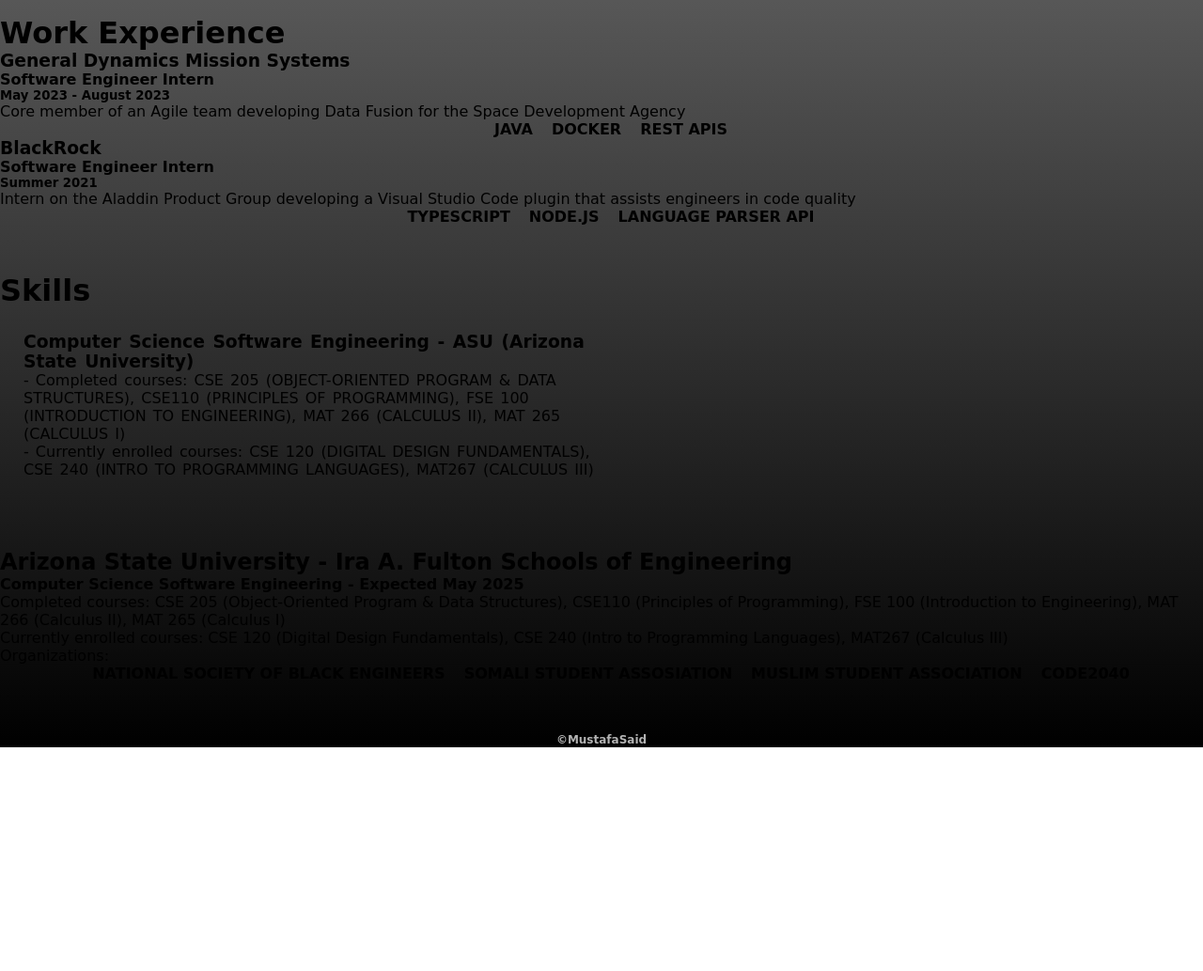
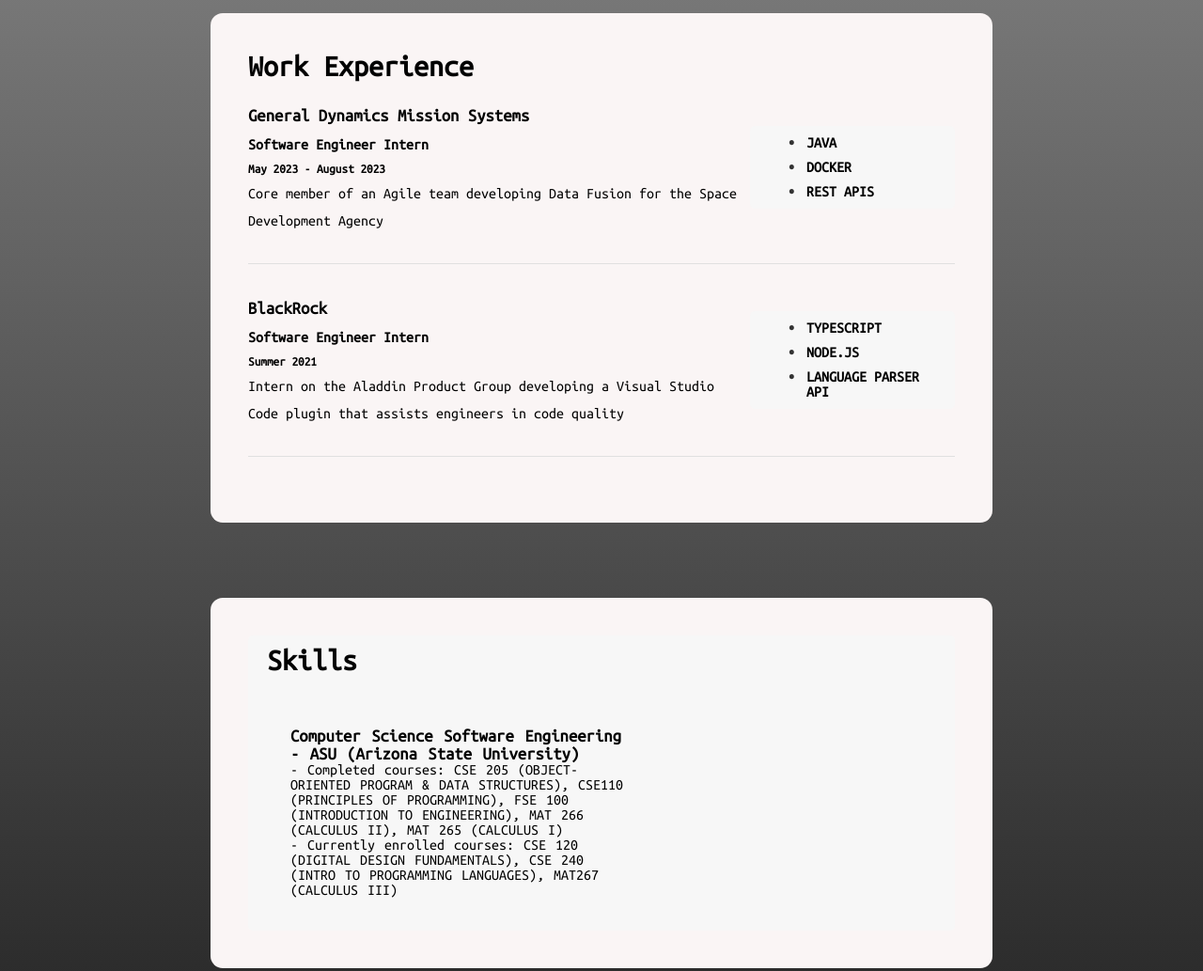
Before and after one commit to moos3e/Personal-portfolio, a plain HTML site: page index.html in a window 1280 px wide. Shown: the part 840-1873 px from the top of the page at 94% size. Before the commit the page ends 1635 px from the top, so only its background shows below. Drawn offline with nearby package versions, Linux system fonts and the light colour scheme; a web font is replaced by a local one.

Commit message:
Update style.css

```diff
--- a/style.css
+++ b/style.css
@@ -1,14 +1,15 @@
-@import url("https://fonts.googleapis.com/css2?family=DynaPuff:wght@600&family=Shadows+Into+Light&display=swap");
+
+@import url('https://fonts.googleapis.com/css2?family=Questrial&family=Ubuntu+Mono&display=swap');
+@import url('https://fonts.googleapis.com/css2?family=Lato:ital,wght@0,700;1,700&display=swap');
+@import url('https://fonts.googleapis.com/css2?family=DynaPuff:wght@400;500&display=swap');
 * {
   margin: 0;
   padding: 0;
   box-sizing: border-box;
-  font-family: "DynaPuff", cursive;
 }
 
-@font-face {
-  font-family: Open Sans;
-  src: url("https://fonts.googleapis.com/css?family=Open+Sans:400,700");
+html {
+  scroll-behavior: smooth;
 }
 
 body {
@@ -21,6 +22,7 @@ body {
 }
 
 .navbar {
+  font-family: Ubuntu Mono, serif;
   max-width: 1560px;
   padding: 20px;
   font-size: 14px;
@@ -61,29 +63,32 @@ ul li a:active {
 }
 
 .jumping-letters {
-  /* make the transformation smooth over 0.5 seconds */
   animation: jump 1s infinite;
-  transition: all 0.3s ease-in-out; /* apply the jump animation */
+  transition: all 0.3s ease-in-out;
 }
 
 @keyframes jump {
   50% {
     transform: translateY(-5px);
-    transition: all 0.3s ease-in-out; /* move the letters up by 10 pixels */
+    transition: all 0.3s ease-in-out;
   }
 }
 
-.solo {
+.solo2 {
   color: #fff;
 }
+
+
 hgroup {
-  display: ;
-  margin: 0;
-  padding: 45vh;
-  place-items: center;
-  min-height: 100vh;
-  width: 100%;
-  text-align: center;
+font-family: "DynaPuff", cursive;
+display: flex;
+flex-direction: column;
+align-items: center;
+justify-content:center;
+place-items: center;
+text-align: center;
+width: 100%;
+height: 100vh;
 }
 
 .text {
@@ -93,7 +98,72 @@ hgroup {
   font-size: 5vw;
   font-size: 1em;
   z-index: 5;
+
 }
+
+.body-container {
+  font-family: Ubuntu Mono, serif;
+  align-items: center;
+  display: flex;
+  background-color: #faf5f5;
+  box-sizing: border-box;
+  max-width: 65vw;
+  min-width: 38%;
+  border-radius: 13px;
+  margin: 0px auto;
+  padding: 40px; /* Increased padding to move content away from the walls */
+  width: 100%;
+  margin-bottom: 30px;
+}
+
+.experience-item {
+  display: flex;
+  justify-content: space-between;
+  align-items: center; /* Align items to the center vertically */
+  margin-bottom: 30px;
+  padding-bottom: 30px;
+  border-bottom: 1px solid #e0e0e0;
+}
+
+.description {
+  flex: 3;
+  padding-right: 0; /* Increased padding to move skills further from the description */
+  line-height: 1.8;
+}
+
+.skills {
+  flex: 1;
+  background-color: #f7f7f7;
+  padding: 10px 20px;
+  border-radius: 5px;
+  display: flex;
+  flex-direction: column;
+  align-items: flex-start; /* Align items to the left */
+  gap: 10px;
+}
+
+.skills ul {
+  display: flex;
+  flex-direction: column;
+  align-items: flex-start; /* Align items to the left */
+  gap: 10px;
+}
+
+.skills li {
+  vertical-align: middle;
+  position: relative;
+  padding-left: 20px;
+}
+
+.skills li::before {
+  content: '•';
+  position: absolute;
+  left: 0;
+  font-size: 1em;
+  line-height: 1;
+  color: #333; /* Bullet color */
+}
+
 .projects {
   position: relative;
   color: #000000;
@@ -104,25 +174,54 @@ hgroup {
   color: #000000;
 }
 
-.aboutme {
-  position: relative;
-  color: #000000;
+.education-container {
+  box-shadow: 0px 4px 15px rgba(0, 0, 0, 0.1);
+  background-color: #ffffff;
 }
 
-.resume {
-  position: relative;
-  color: #000000;
+.school-name {
+  font-size: 2em;
+  margin-top: 20px;
+  margin-bottom: 10px;
 }
 
-.body-container1 {
-  background-color: #fff;
-  align-items: center;
-  border-radius: 6px;
-  box-sizing: content-box;
-  margin: 0px auto;
-  max-width: 75vw;
-  padding: 15px;
-  width: 100%;
+.arizona {
+  color: maroon;  /* Maroon color for Arizona */
+}
+
+.state {
+  color: gold;  /* Gold color for State */
+}
+
+.university {
+  color: maroon;  /* Maroon color for University */
+}
+
+.column2 h4,
+.column2 p {
+  margin-top: 15px;
+  margin-bottom: 15px;
+}
+
+/* Bullet Points for Organizations */
+
+.education-organizations {
+  margin-left: 30px;  /* Indentation for the bullet points */
+}
+
+.education-organizations li {
+  position: relative;
+  padding-left: 20px;
+  margin-bottom: 10px;
+}
+
+.education-organizations li::before {
+  content: '•';
+  position: absolute;
+  left: 0;
+  font-size: 1em;
+  line-height: 1;
+  color: #333;
 }
 
 .desc {
@@ -137,39 +236,8 @@ hgroup {
 
 .topics {
   font-size: xx-large;
-}
-
-.body-container2 {
-  background-color: #fff;
+  margin-bottom: 20px;
   align-items: center;
-  border-radius: 6px;
-  box-sizing: content-box;
-  margin: 0px auto;
-  max-width: 75vw;
-  padding: 15px;
-  width: 100%;
-}
-
-.body-container3 {
-  background-color: #fff;
-  align-items: center;
-  border-radius: 6px;
-  box-sizing: content-box;
-  margin: 0px auto;
-  max-width: 75vw;
-  padding: 15px;
-  width: 100%;
-}
-
-.body-container4 {
-  background-color: #fff;
-  align-items: center;
-  border-radius: 6px;
-  box-sizing: content-box;
-  margin: 0px auto;
-  max-width: 75vw;
-  padding: 15px;
-  width: 100%;
 }
 
 .sec {
@@ -178,10 +246,27 @@ hgroup {
 }
 
 #mustafaSaid {
-  font-family: "Open Sans", sans-serif;
-  font-size: 12px;
+  font-family: "DynaPuff", cursive;
+  font-size: 14px;
   color: #fff;
   text-decoration: none;
   opacity: 0.7;
   margin: 10px;
 }
+
+#mypdf {
+  width: 85%;
+  height: fit-content;
+}
+
+.loader-wrapper {
+  display: flex;
+  justify-content: center;
+  align-items: center;
+  height: 100%;
+  width: 100%;
+}
+
+.footer {
+  padding: 25px; /* 20px padding to the top and bottom, 0 padding to the sides */ /* optional, to give it a background color */
+}
```
